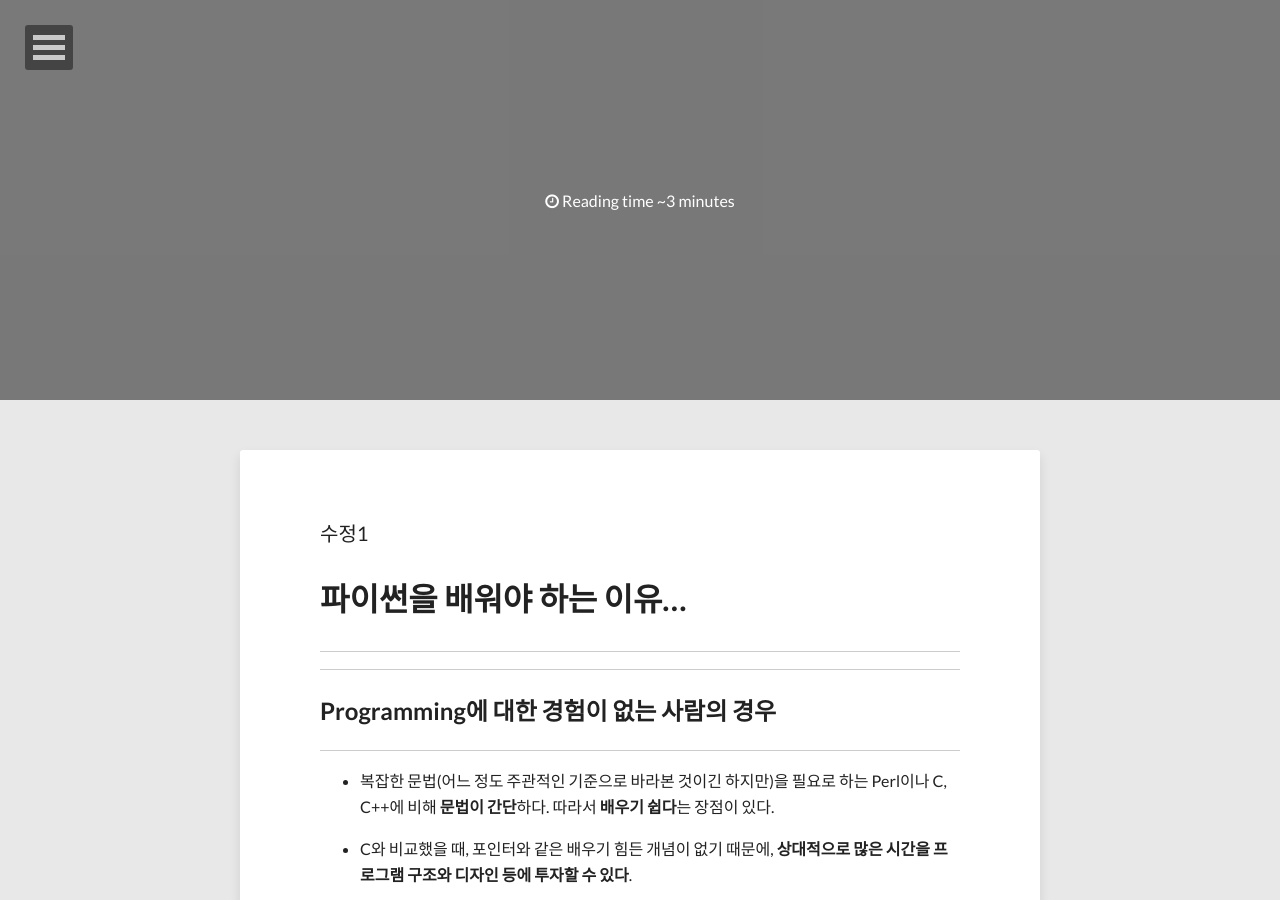
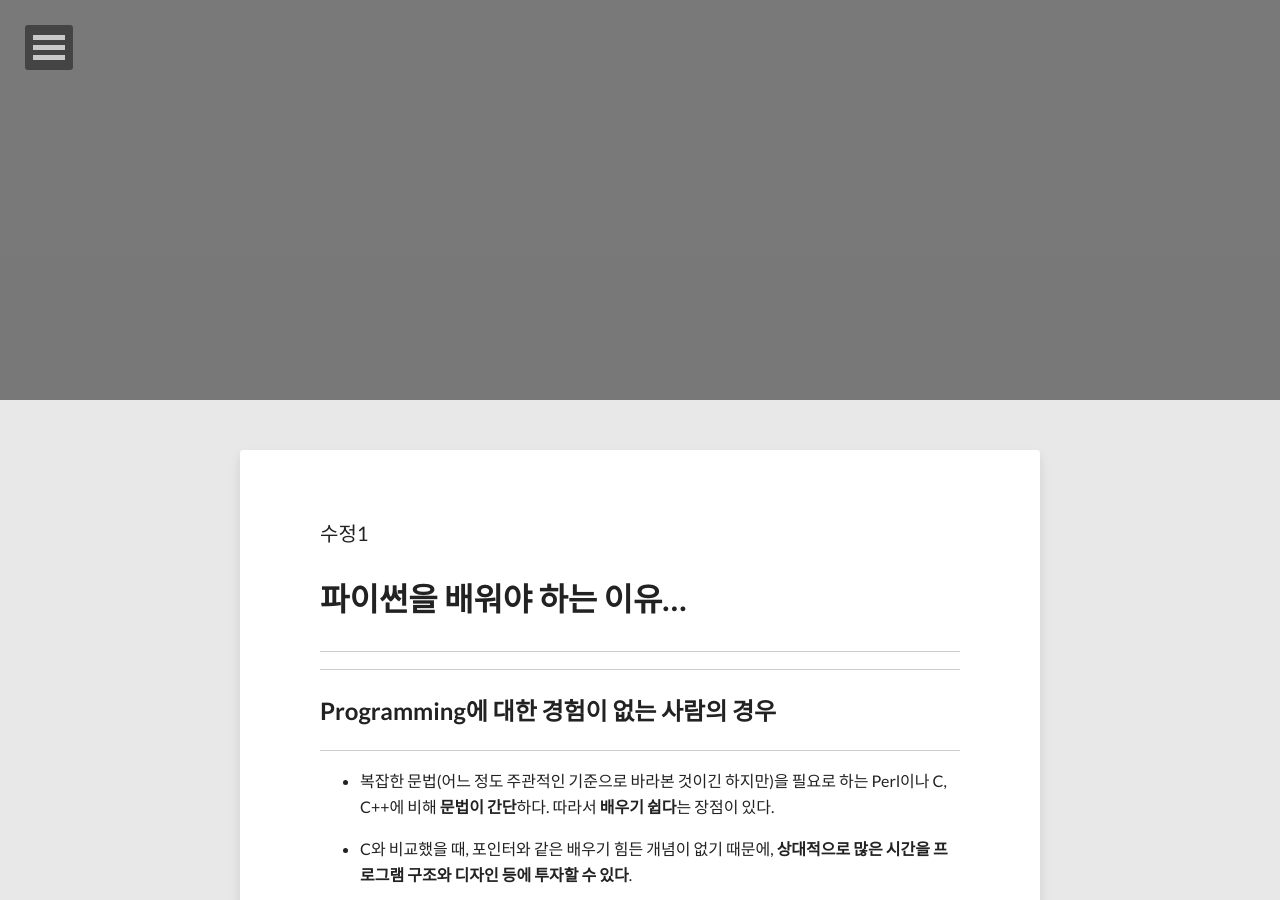
Before and after one commit to geoncheollee/geonblog, a Jekyll site: the page built from index.md, in a window 1280 px wide and 900 px high. Built offline with Jekyll 4.4.1, drawn with Linux system fonts in a browser that asks for light colours; nearby versions of some CDN libraries.

Commit message:
20141102_hong

```diff
--- a/_layouts/page.html
+++ b/_layouts/page.html
@@ -26,13 +26,8 @@
     <header class="header-title">
       <div class="header-title-wrap">
         <h1 class="entry-title">{{ page.title }}</h1>
-        {% if site.reading_time %}
-        <p class="entry-reading-time">
-          <i class="fa fa-clock-o"></i>
-          {% assign readtime = content | number_of_words | divided_by:site.words_per_minute %}
-          Reading time ~{% if readtime <= 1 %}1 minute{% else %}{{ readtime }} minutes{% endif %}
-        </p><!-- /.entry-reading-time -->
-        {% endif %}
+
+
       </div><!-- /.header-title-wrap -->
     </header>
     <div class="entry-content">
```
